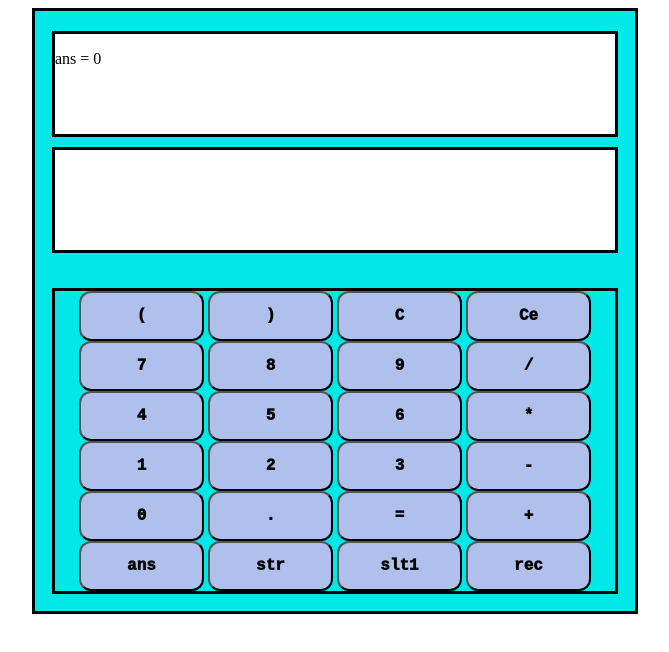
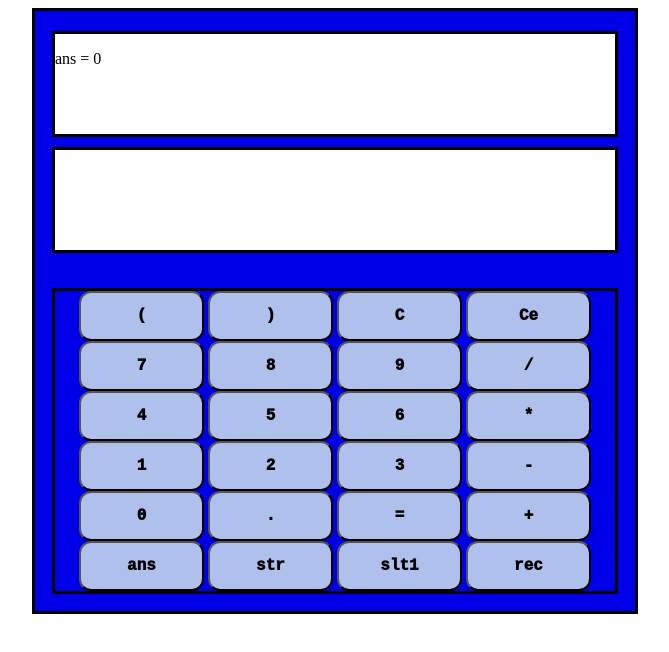
Before and after one commit to devongillis/calculator, a plain HTML site: page index.html in a window 1280 px wide. Shown: the whole page, without its empty margins (305-974 px from the left). Drawn offline with Linux system fonts and the light colour scheme.

Commit message:
Update styles.css

```diff
--- a/styles.css
+++ b/styles.css
@@ -2,7 +2,7 @@
 	border-style: solid;
 	width: 600px;
 	height: 600px;
-	background-color: rgb(0, 232, 232);
+	background-color: rgb(0, 0, 232);
 	margin: auto;
 }
 
```
